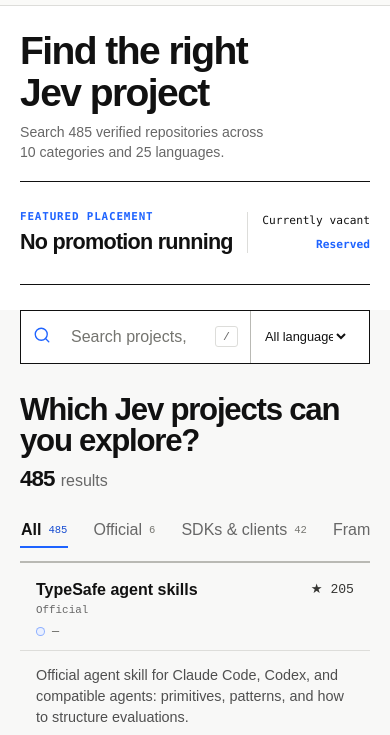
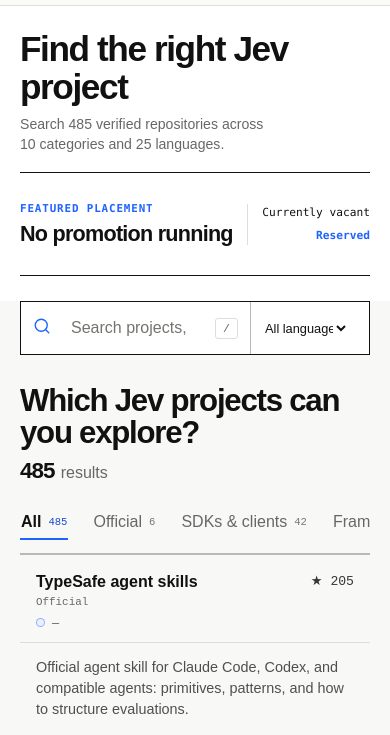
Before and after one commit to OSeanL/awesome-jev, an Astro site: page / in a window 390 px wide. Shown: the part 56-791 px from the top of the page. Built offline with nearby package versions, Linux system fonts and the light colour scheme; Astro itself is replaced by a stand-in of ours.

Commit message:
Keep hero title on one line

```diff
--- a/src/pages/index.astro
+++ b/src/pages/index.astro
@@ -20,7 +20,6 @@
   Menu,
   MonitorSmartphone,
   Search,
-  Sparkles,
   Workflow,
   X,
 } from '@lucide/astro';
@@ -192,7 +191,6 @@
         <div class="sidebar-scroll">
           <nav class="side-nav primary-nav" aria-label={t('Primary navigation', '主导航')}>
             <a class="active" href="#overview"><House class="nav-icon" size={17} stroke-width={1.8} /><span>{t('Overview', '概览')}</span></a>
-            <a href="#featured"><Sparkles class="nav-icon" size={17} stroke-width={1.8} /><span>{t('Placement', '推广位')}</span></a>
             <a href="#projects" data-category-nav="all"><LayoutGrid class="nav-icon" size={17} stroke-width={1.8} /><span>{t('All projects', '全部项目')}</span><small>{catalogStats.projects}</small></a>
             <a href="#about"><Info class="nav-icon" size={17} stroke-width={1.8} /><span>{t('About Jev', '关于 Jev')}</span></a>
             <a href={repositoryUrl} target="_blank" rel="noreferrer">
--- a/src/styles/global.css
+++ b/src/styles/global.css
@@ -81,7 +81,8 @@
 .hero { min-height: clamp(300px, 38vh, 360px); display: grid; border-bottom: 1px solid var(--line); background: var(--panel); }
 .hero-shell { width: min(var(--content-width), calc(100% - var(--page-gutter) - var(--page-gutter))); margin: auto; padding: 28px 0 46px; display: grid; grid-template-columns: minmax(0, 1fr) minmax(270px, 330px); align-items: center; gap: clamp(28px, 5vw, 72px); }
 .hero-copy { min-width: 0; display: flex; flex-direction: column; justify-content: center; }
-.hero h1 { margin: 0; max-width: 760px; font-size: clamp(2.7rem, 4.6vw, 4.65rem); line-height: .98; letter-spacing: -.04em; font-weight: 650; text-wrap: balance; }
+.hero h1 { margin: 0; font-size: clamp(2.6rem, 4.2vw, 3.55rem); line-height: .98; letter-spacing: -.04em; font-weight: 650; white-space: nowrap; }
+html[data-language="en"] .hero h1 { font-size: clamp(2.25rem, 3.5vw, 3.15rem); }
 .hero-copy > p { max-width: 680px; margin: 12px 0 0; color: var(--muted); font-size: clamp(.92rem, 1.15vw, 1.05rem); line-height: 1.4; text-wrap: balance; }
 .featured-ad-slot { min-width: 0; }
 .featured-ad { min-height: 190px; display: flex; flex-direction: column; justify-content: center; padding: 22px 0; border-block: 1px solid var(--ink); color: var(--ink); }
@@ -223,7 +224,8 @@
 @media (max-width: 680px) {
   :root { --page-gutter: 20px; }
   .hero-shell { padding-top: 24px; padding-bottom: 50px; }
-  .hero h1 { font-size: clamp(2.35rem, 10vw, 3.1rem); line-height: 1.08; }
+  .hero h1 { font-size: clamp(2.35rem, 10vw, 3.1rem); line-height: 1.08; white-space: normal; }
+  html[data-language="en"] .hero h1 { font-size: clamp(2.2rem, 8vw, 2.8rem); }
   .filter-dock { grid-template-columns: minmax(0, 1fr) 118px; }
   .filter-dock .select-wrap { padding-inline: 10px; }
   .filter-dock .select-wrap > span { display: none; }
```
